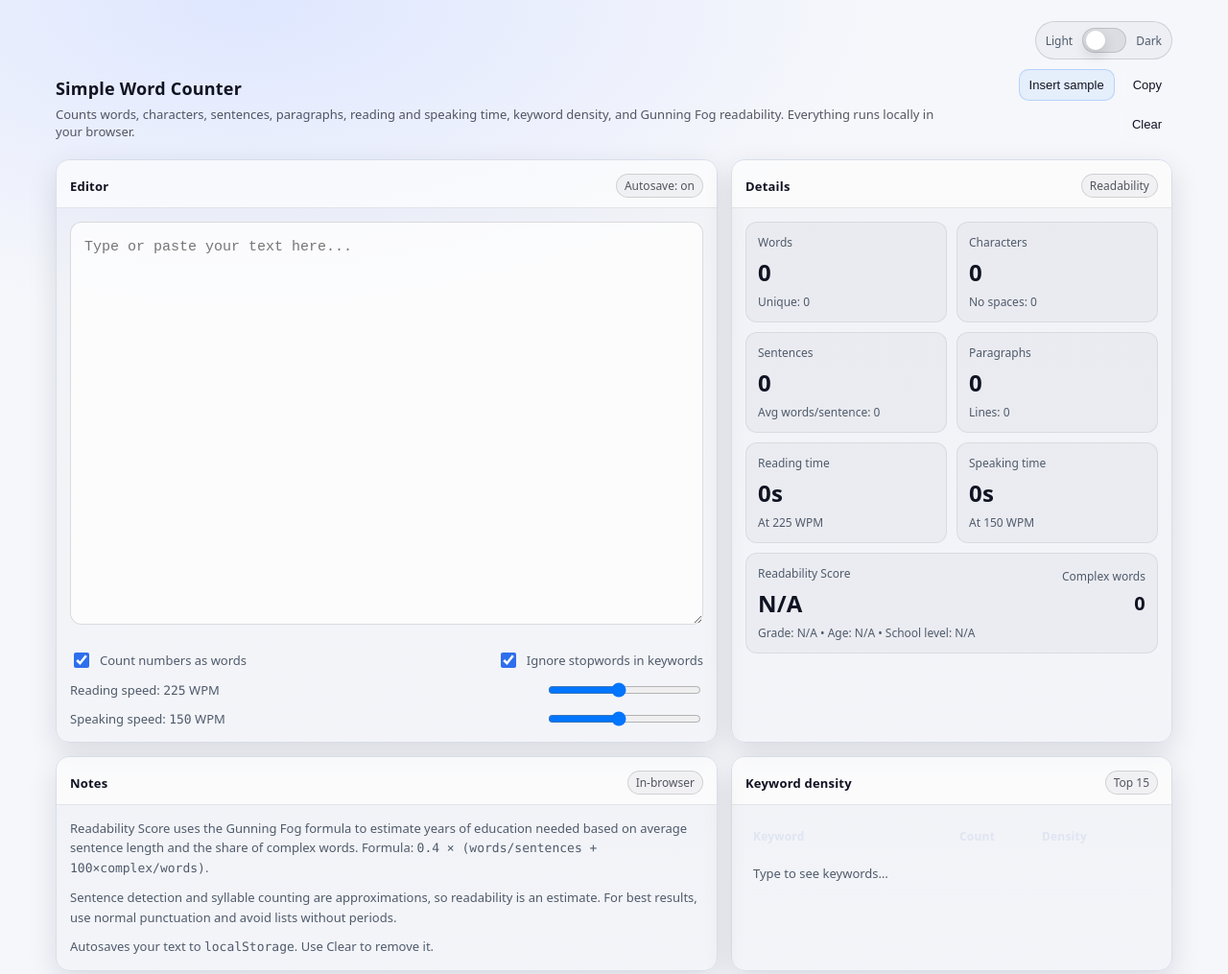
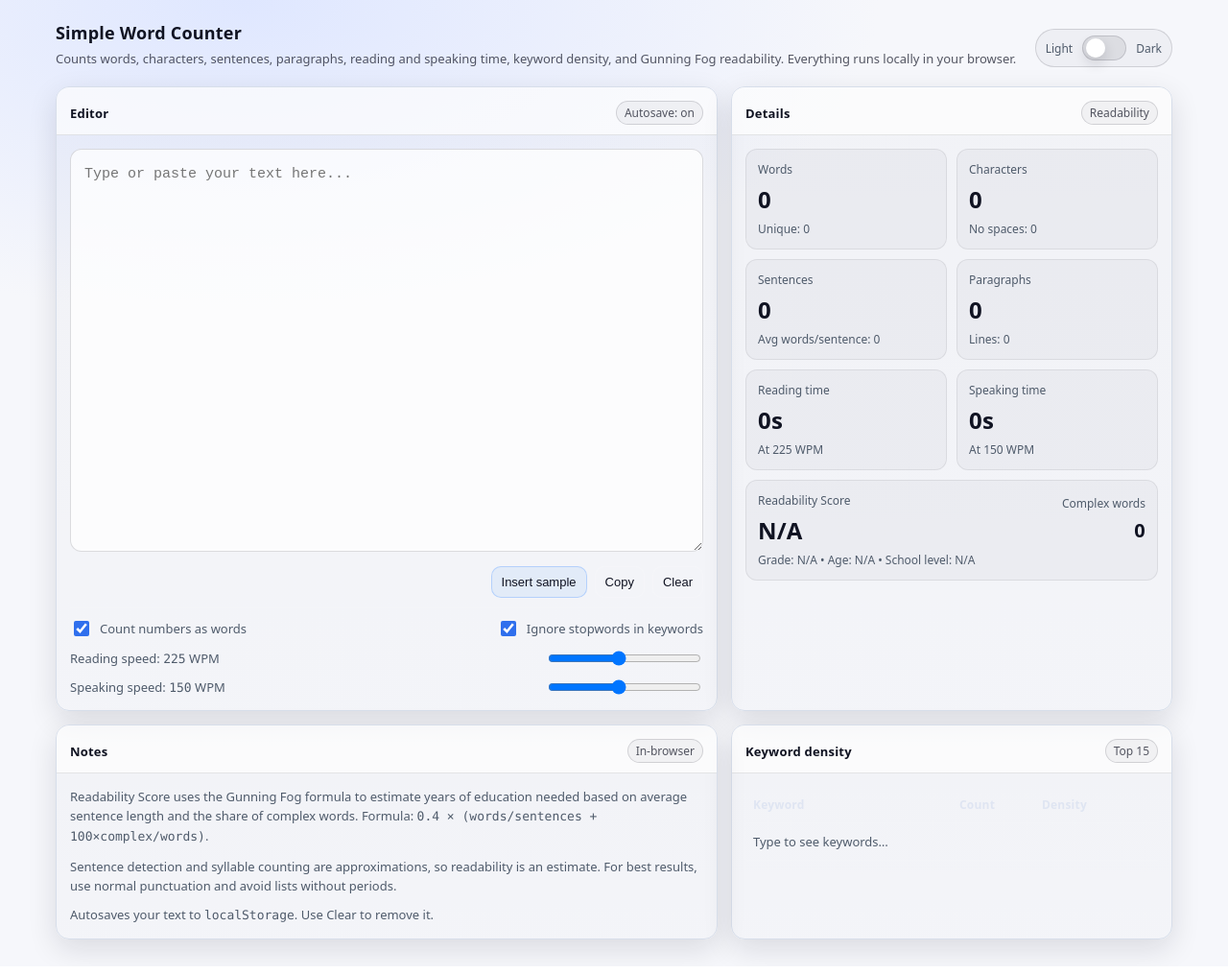
Before and after one commit to davidjcole/playground, a plain HTML site: page wordcounter/index.html in a window 1280 px wide. Shown: the top 1015 px of the page at 96% size. Drawn offline with Linux system fonts and the light colour scheme.

Commit message:
UI improvements

```diff
--- a/wordcounter/index.html
+++ b/wordcounter/index.html
@@ -25,11 +25,6 @@
         </div>
       </div>
 
-      <div class="btnrow header-actions">
-        <button id="btnSample" class="primary" type="button">Insert sample</button>
-        <button id="btnCopy" type="button">Copy</button>
-        <button id="btnClear" type="button">Clear</button>
-      </div>
     </div>
   </header>
 
@@ -42,6 +37,11 @@
       </div>
       <div class="bd">
         <textarea id="text" placeholder="Type or paste your text here..."></textarea>
+        <div class="btnrow">
+          <button id="btnSample" class="primary" type="button">Insert sample</button>
+          <button id="btnCopy" type="button">Copy</button>
+          <button id="btnClear" type="button">Clear</button>
+        </div>
 
         <div class="controls">
           <div class="control">
--- a/wordcounter/styles.css
+++ b/wordcounter/styles.css
@@ -131,6 +131,10 @@ textarea:focus{
   gap:8px;
   align-items:center;
   justify-content:flex-end;
+}
+
+.editor-card .btnrow{
+  margin-top: 10px;
 }
 
 button{
```
